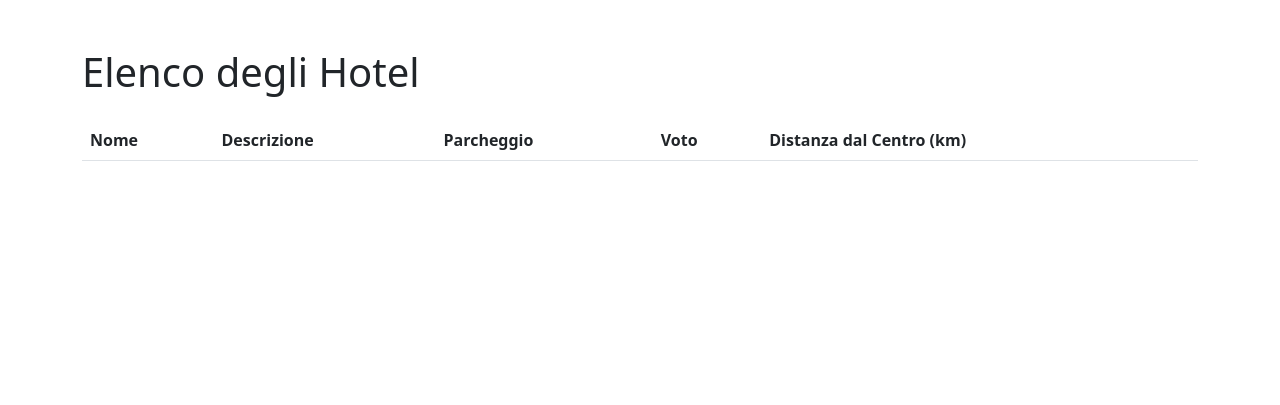
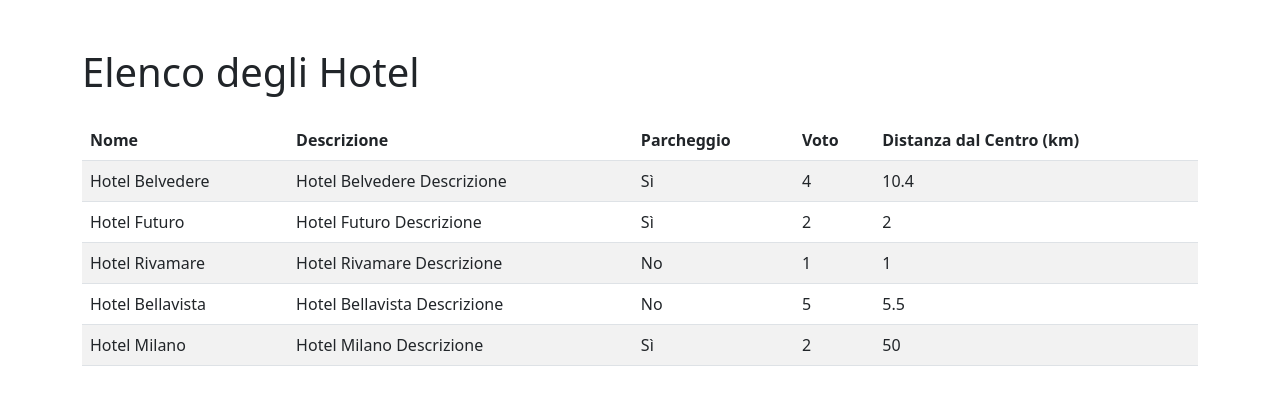
Before and after one commit to LtMilligan/php-hotel, a PHP site: page / in a window 1280 px wide. Shown: the top 405 px of the page. Run offline with PHP 8.4, Linux system fonts and the light colour scheme; lists and menus that the app fills with data are empty.

Commit message:
[UPD] Adding tbody in table with foreach for hotels and adding value data with echo

```diff
--- a/index.php
+++ b/index.php
@@ -64,6 +64,17 @@
                 <th>Distanza dal Centro (km)</th>
             </tr>
         </thead>
+        <tbody>
+            <?php foreach ($hotels as $hotel) { ?>
+                <tr>
+                    <td><?php echo $hotel['name']; ?></td>
+                    <td><?php echo $hotel['description']; ?></td>
+                    <td><?php echo $hotel['parking'] ? 'Sì' : 'No'; ?></td>
+                    <td><?php echo $hotel['vote']; ?></td>
+                    <td><?php echo $hotel['distance_to_center']; ?></td>
+                </tr>
+            <?php } ?>
+        </tbody>
     </table>
 </div>
 
```
Also changed, not shown: README.md.
